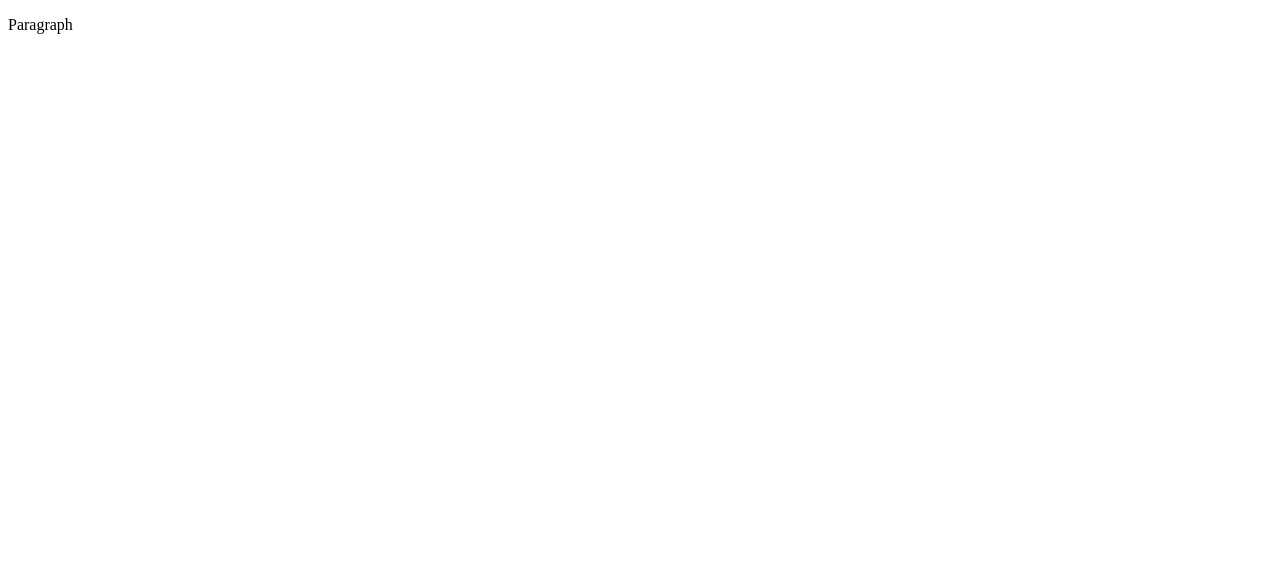
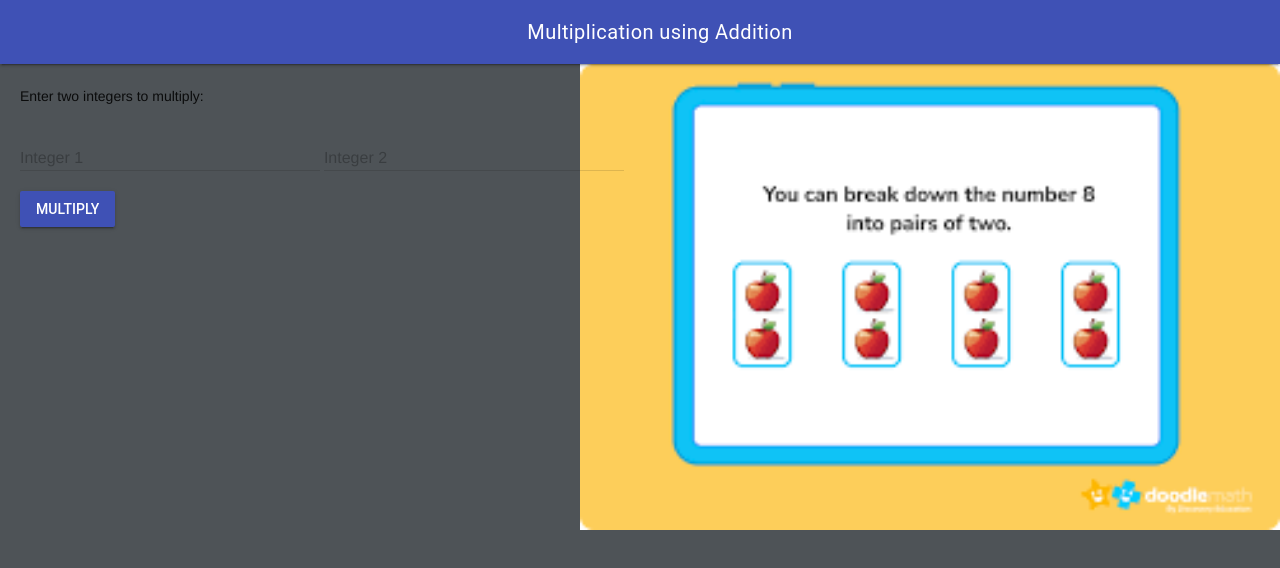
Before and after one commit to MTHS-ICD2O-1-2023/ICD2O-Unit-5-06-david-ezenwa, a plain HTML site: page index.html in a window 1280 px wide. Drawn offline with nearby package versions, Linux system fonts and the light colour scheme.

Commit message:
Multiplication using Addition web page

```diff
--- a/css/style.css
+++ b/css/style.css
@@ -1,4 +1,44 @@
-/* Created by: Mr. Coxall
-* Created on: Sep 2020
+/* Created by: David.E
+* Created on: Mar 2024
 * This file contains the CSS for index.html
 */
+
+.mdl-layout__header-row {
+  display: flex;
+  justify-content: center;
+  align-items: center;
+}
+
+.mdl-layout__content {
+  padding-left: 15pt;
+  padding-right: 15pt;
+  padding-top: 15pt;
+}
+
+.mdl-textfield__error {
+  color: rgb(255, 255, 255);
+}
+
+.page-content {
+  color: rgb(194, 199, 206);
+  font-family: Helvetica, Arial, sans-serif;
+  font-size: x-large;
+}
+
+.page-content-answer {
+  color: rgb(254, 254, 255);
+  font-family: Helvetica, Arial, sans-serif;
+  font-size: larger;
+}
+
+img {
+  position: absolute;
+  top: 0;
+  right: 0;
+  margin: 0 0 10px 10px;
+  width: 700px
+}
+
+body {
+  background-color: rgb(78, 83, 87);
+}
--- a/index.html
+++ b/index.html
@@ -1,9 +1,56 @@
 <!DOCTYPE html>
 <html>
-  <head>
-    <title>Title</title>
-  </head>
-  <body>
-    <p>Paragraph</p>
-  </body>
+<head>
+  <meta charset="utf-8" />
+  <meta name="description" content="Multiplication using Addition" />
+  <meta name="keywords" content="mths, ics2o" />
+  <meta name="author" content="David.E" />
+  <meta name="viewport" content="width=device-width, initial-scale=1.0" />
+  <link rel="stylesheet" href="./css/style.css" />
+  <link rel="stylesheet" href="https://fonts.googleapis.com/icon?family=Material+Icons" />
+  <link rel="stylesheet" href="https://code.getmdl.io/1.3.0/material.indigo-pink.min.css" />
+  <link rel="apple-touch-icon" sizes="180x180" href="apple-touch-icon.png" />
+  <link rel="icon" type="image/png" sizes="32x32" href="favicon-32x32.png" />
+  <link rel="icon" type="image/png" sizes="16x16" href="favicon-16x16.png" />
+  <link rel="manifest" href="site.webmanifest" />
+  <title>Multiplication using Addition</title>
+</head>
+<body>
+  <script defer src="https://code.getmdl.io/1.3.0/material.min.js"></script>
+  <script src="./js/script.js"></script>
+  <div class="mdl-layout mdl-js-layout mdl-layout--fixed-header">
+    <header class="mdl-layout__header">
+      <div class="mdl-layout__header-row">
+        <!-- Title -->
+        <span class="mdl-layout-title">Multiplication using Addition</span>
+      </div>
+    </header>
+    <main class="mdl-layout__content">
+      <div class="page-content">
+        <img src="./images/addition.png" alt="triangle image" />
+      </div>
+      <form action="#">
+        <p>Enter two integers to multiply:</p>
+        <div class="mdl-textfield mdl-js-textfield">
+          <input class="mdl-textfield__input" type="number" id="integer1" />
+          <label class="mdl-textfield__label" for="integer1">Integer 1</label>
+        </div>
+        <div class="mdl-textfield mdl-js-textfield">
+          <input class="mdl-textfield__input" type="number" id="integer2" />
+          <label class="mdl-textfield__label" for="integer2">Integer 2</label>
+        </div>
+        <br />
+        <button class="mdl-button mdl-js-button mdl-button--raised mdl-button--colored" type="button"
+          onclick="multiplyUsingAddition()">
+          Multiply
+        </button>
+      </form>
+      <br />
+      <br />
+      <div class="page-content-answer">
+        <div id="answer"></div>
+      </div>
+    </main>
+  </div>
+</body>
 </html>
--- a/js/script.js
+++ b/js/script.js
@@ -3,3 +3,30 @@
 // Created by: Mr. Coxall
 // Created on: Sep 2020
 // This file contains the JS functions for index.html
+
+"use strict"
+
+function multiplyUsingAddition() {
+  let num1 = parseInt(document.getElementById("integer1").value)
+  let num2 = parseInt(document.getElementById("integer2").value)
+
+  let result = 0
+  let count = 0
+
+  // Handle negative numbers
+  const isNegative = (num1 < 0) !== (num2 < 0) // Result should be negative if only one number is negative
+  num1 = Math.abs(num1)
+  num2 = Math.abs(num2)
+
+  while (count < num2) {
+    result += num1
+    count++
+  }
+
+  // Apply negative sign if needed
+  if (isNegative) {
+    result = -result
+  }
+
+  document.getElementById("answer").innerHTML = `The result of multiplication is: ${result}`
+}
```
Also changed, not shown: android-chrome-192x192.png (added), android-chrome-512x512.png (added), apple-touch-icon.png (added), design/storyboard.png (added), favicon-16x16.png (added), favicon-32x32.png (added), favicon.ico (added), images/addition.png (added), site.webmanifest (added), 1 other file.
